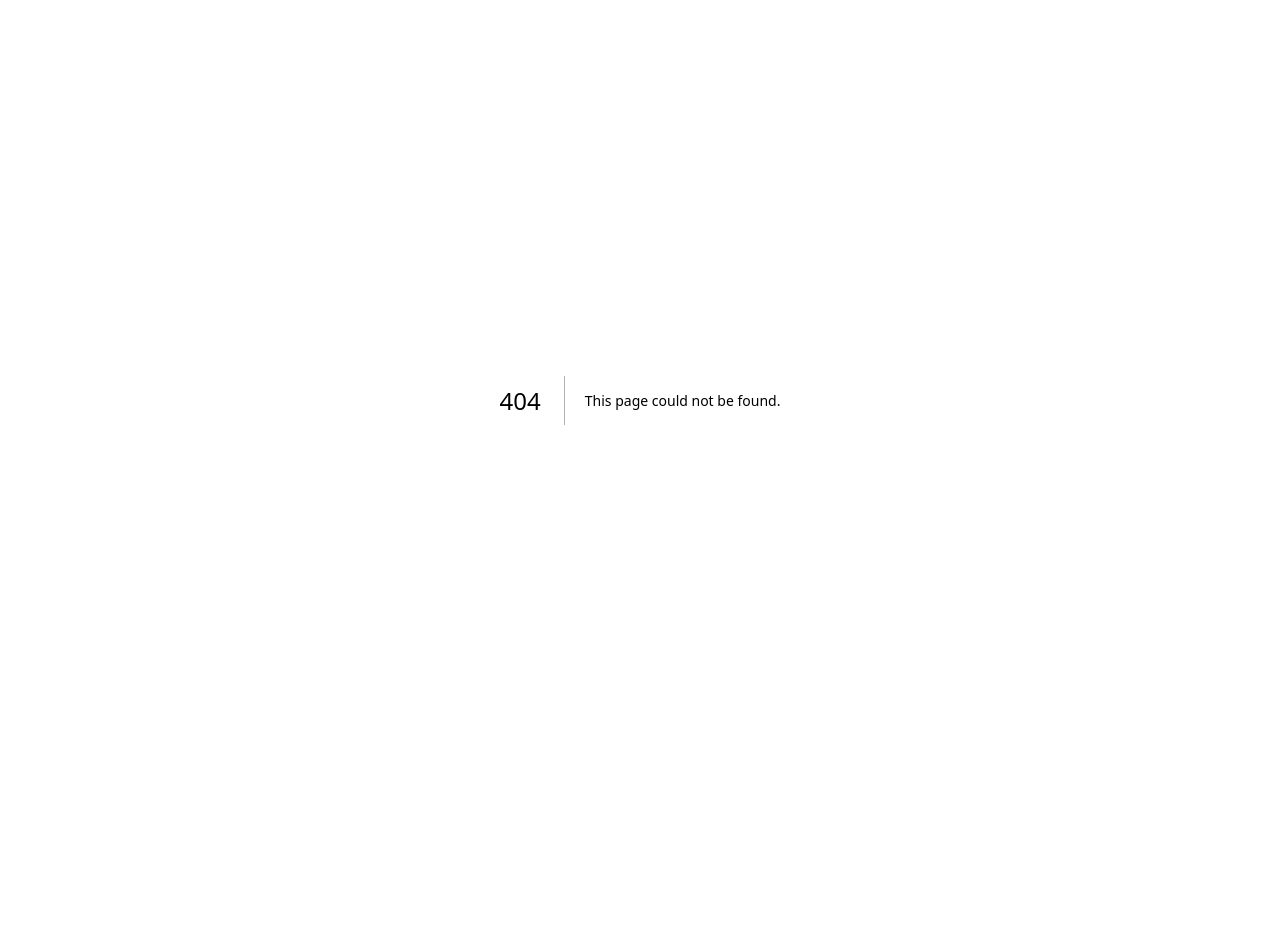
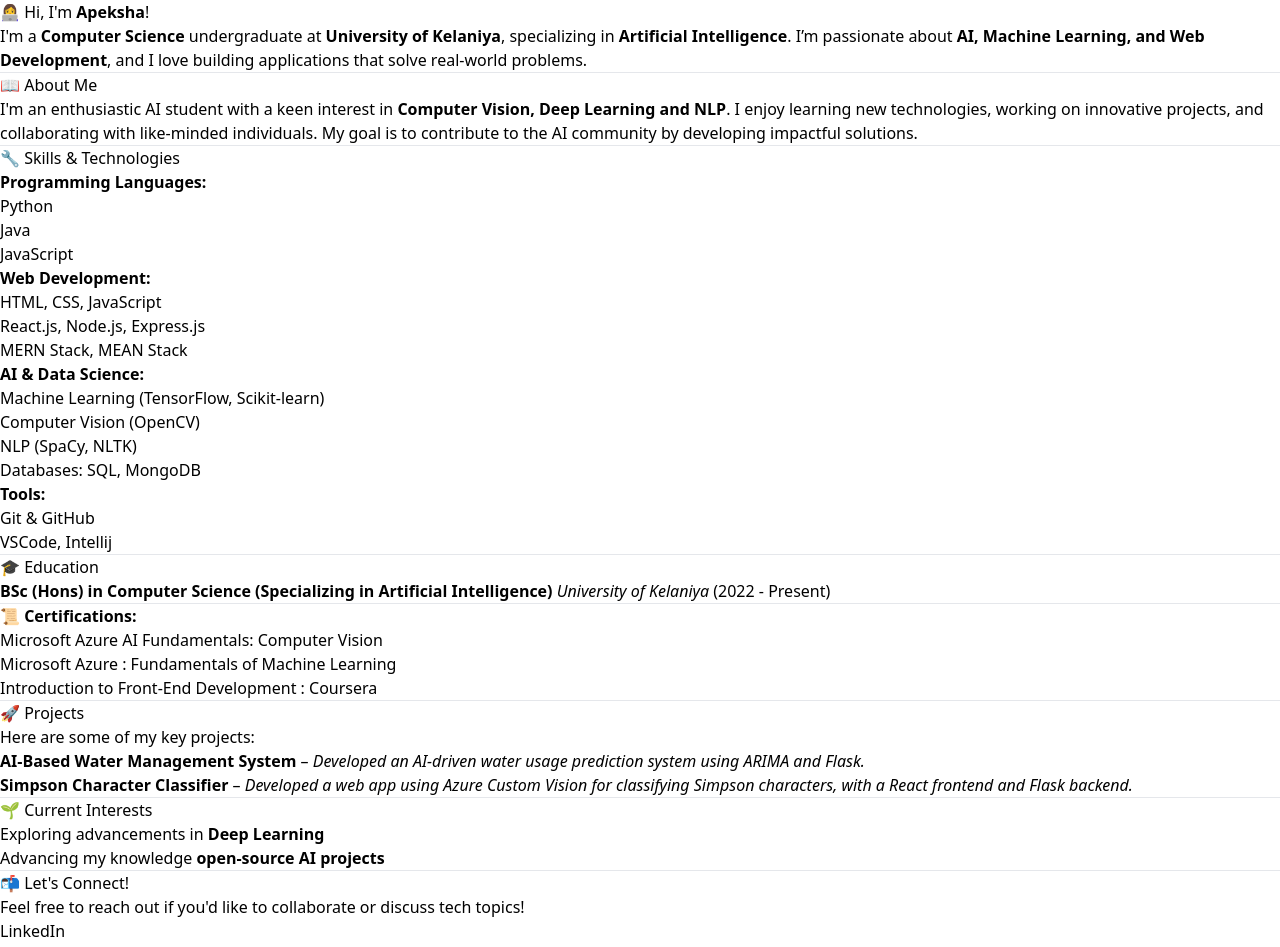
Before and after one commit to nasmeenmnm/batch5, a Next.js app: page /Apeksha/about in a window 1280 px wide. Before the commit this address had no page. Shown: the top 947 px of the page. Before the commit the page ends 800 px from the top, so only its background shows below. Built offline with nearby package versions, Linux system fonts and the light colour scheme.

Commit message:
Added my details to the UOK CS 5th Batch website

```diff
--- /dev/null
+++ b/pages/Apeksha/_meta.js
@@ -0,0 +1,5 @@
+const meta = {
+    about: "About Me"
+}
+
+export default meta;
--- /dev/null
+++ b/pages/Apeksha/about.mdx
@@ -0,0 +1,81 @@
+---
+title: "Apeksha's Profile"
+description: "Learn more about Apeksha, a passionate AI undergraduate specializing in Artificial Intelligence at the University of Kelaniya."
+---
+
+# 👩‍💻 Hi, I'm **Apeksha**!
+
+I'm a **Computer Science** undergraduate at **University of Kelaniya**, specializing in **Artificial Intelligence**. I’m passionate about **AI, Machine Learning, and Web Development**, and I love building applications that solve real-world problems.
+
+---
+
+## 📖 About Me
+I'm an enthusiastic AI student with a keen interest in **Computer Vision, Deep Learning and NLP**. I enjoy learning new technologies, working on innovative projects, and collaborating with like-minded individuals. My goal is to contribute to the AI community by developing impactful solutions.
+
+---
+
+## 🔧 Skills & Technologies
+
+### **Programming Languages:**
+- Python
+- Java
+- JavaScript
+
+### **Web Development:**
+- HTML, CSS, JavaScript
+- React.js, Node.js, Express.js
+- MERN Stack, MEAN Stack
+
+### **AI & Data Science:**
+- Machine Learning (TensorFlow, Scikit-learn)
+- Computer Vision (OpenCV)
+- NLP (SpaCy, NLTK)
+- Databases: SQL, MongoDB
+
+### **Tools:**
+- Git & GitHub
+- VSCode, Intellij
+
+---
+
+## 🎓 Education
+
+- **BSc (Hons) in Computer Science (Specializing in Artificial Intelligence)**
+  *University of Kelaniya* (2022 - Present)
+
+---
+
+- **📜 Certifications:**
+  - Microsoft Azure AI Fundamentals: Computer Vision
+  - Microsoft Azure : Fundamentals of Machine Learning
+  - Introduction to Front-End Development : Coursera
+
+
+---
+
+## 🚀 Projects
+
+Here are some of my key projects:
+
+- **AI-Based Water Management System** – *Developed an AI-driven water usage prediction system using ARIMA and Flask.*
+- **Simpson Character Classifier** – *Developed a web app using Azure Custom Vision for classifying Simpson characters, with a React frontend and Flask backend.*
+
+---
+
+## 🌱 Current Interests
+
+- Exploring advancements in **Deep Learning**
+- Advancing my knowledge **open-source AI projects**
+
+---
+
+## 📬 Let's Connect!
+
+Feel free to reach out if you'd like to collaborate or discuss tech topics!
+
+- [LinkedIn](https://www.linkedin.com/in/pavithri-apeksha)
+- [GitHub](https://github.com/Pavithri-Apeksha)
+
+---
+
+**🌍 Transforming ideas into AI-driven reality! 🚀**
--- a/pages/_meta.js
+++ b/pages/_meta.js
@@ -6,7 +6,8 @@
     Amindu_Bhashana: "Amindu Bhashana",
     Viduruwan: "Y.P. Viduruwan",
     Mihitha_Wanniarachchi: "Mihitha Wanniarachchi",
-    Tharusha: "Tharusha Kavindi"
+    Tharusha: "Tharusha Kavindi",
+    Apeksha:"Apeksha Pathirage"
 }
 
 export default meta;
```
